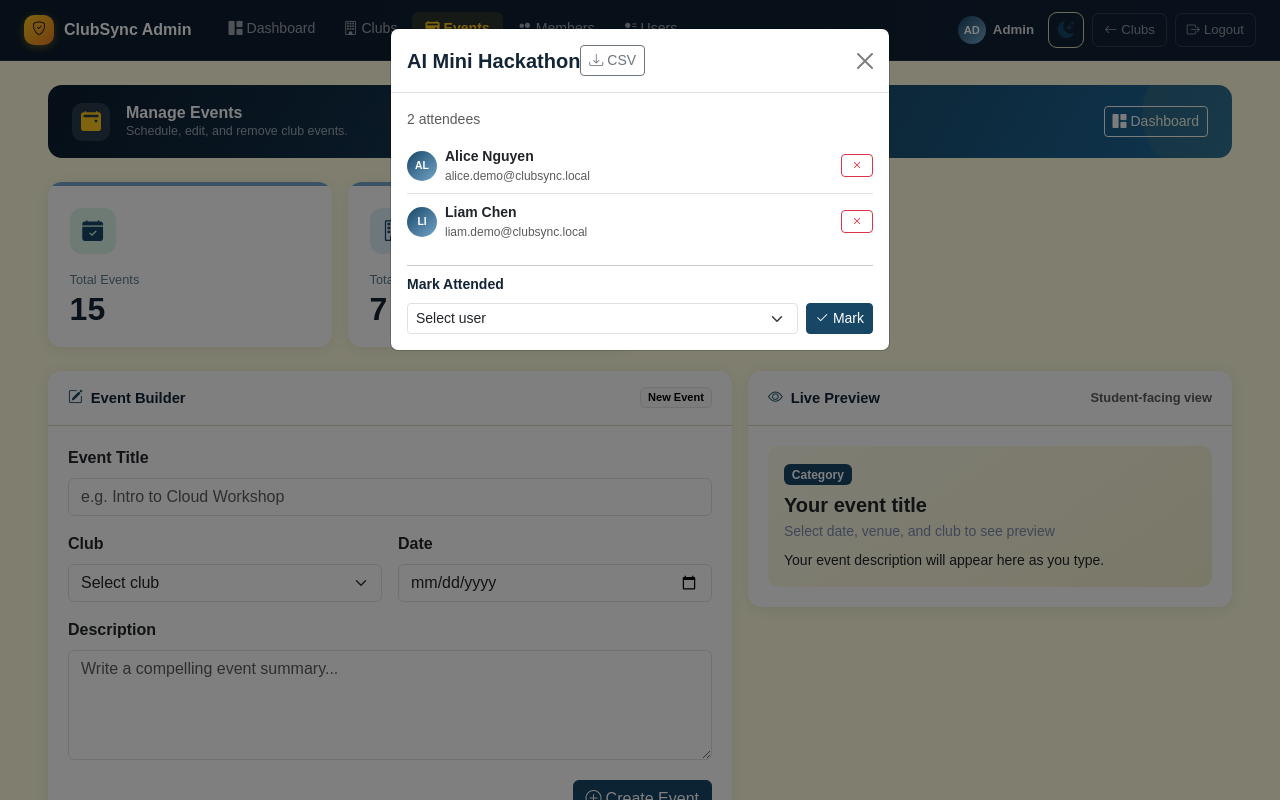
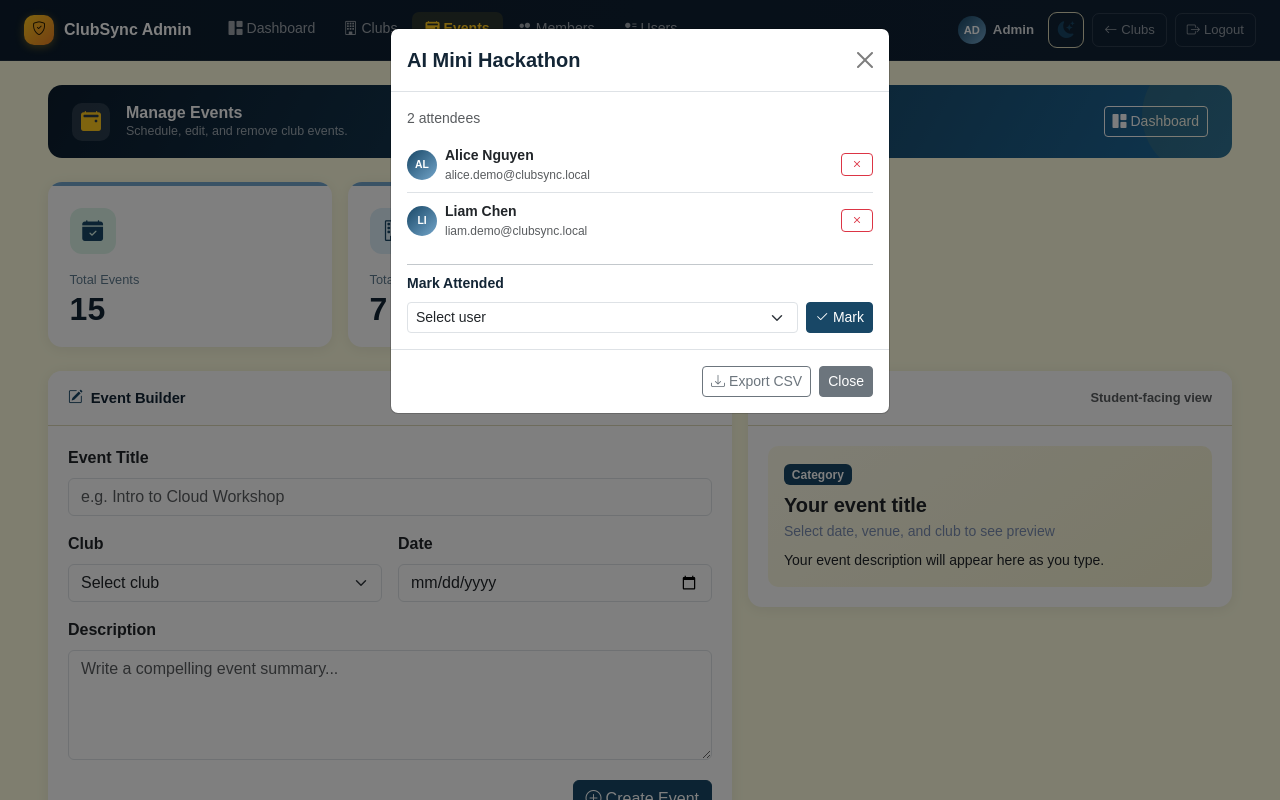
Before and after one commit to HirushikaWickramaarachchi/AgileProject, a Flask app: page /admin/events in a window 1280 px wide, after a click on "View attendees". Run offline with Flask 3, Linux system fonts and the light colour scheme; a user stored in the database is signed in; data comes from the database, SQL or seed files in the repository; some libraries are stand-ins or nearby versions.

Commit message:
fix: move export CSV button to modal footer

```diff
--- a/templates/admin_events.html
+++ b/templates/admin_events.html
@@ -282,13 +282,16 @@
         <div class="modal-content">
             <div class="modal-header">
                 <h5 class="modal-title fw-bold" id="attendeesModalLabel">Event Attendees</h5>
-                <a id="exportAttendeesBtn" href="#" class="btn btn-sm btn-outline-secondary me-2" title="Export CSV">
-                    <i class="bi bi-download me-1"></i>CSV
-                </a>
                 <button type="button" class="btn-close" data-bs-dismiss="modal"></button>
             </div>
             <div class="modal-body" id="attendeesModalBody">
                 <div class="text-center py-3"><div class="spinner-border spinner-border-sm text-primary"></div> Loading...</div>
+            </div>
+            <div class="modal-footer">
+                <a id="exportAttendeesBtn" href="#" class="btn btn-outline-secondary btn-sm">
+                    <i class="bi bi-download me-1"></i>Export CSV
+                </a>
+                <button type="button" class="btn btn-secondary btn-sm" data-bs-dismiss="modal">Close</button>
             </div>
         </div>
     </div>
```
